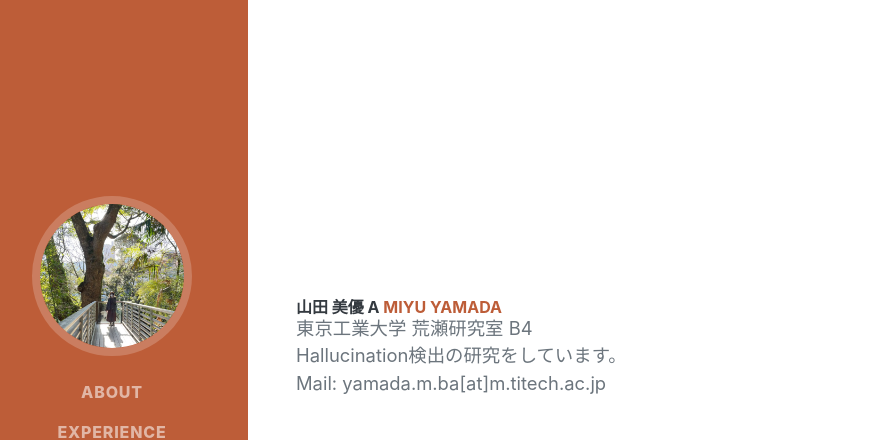
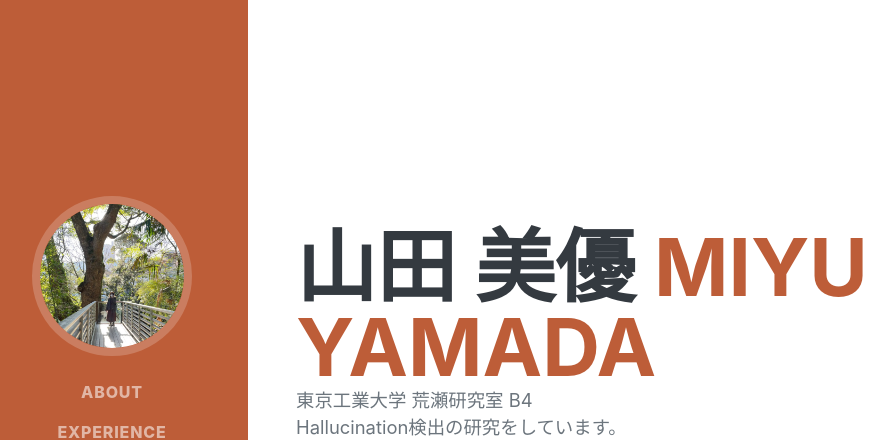
Before and after one commit to miyu-y/miyu-y.github.io, a plain HTML site: page template/index.html in a window 1280 px wide. Shown: the top 440 px of the page, without its empty margins (24-918 px from the left). Drawn offline with nearby package versions, Linux system fonts and the light colour scheme; a web font is replaced by a local one.

Commit message:
Update index.html

```diff
--- a/template/index.html
+++ b/template/index.html
@@ -39,8 +39,8 @@
             <!-- About-->
             <section class="resume-section" id="about">
                 <div class="resume-section-content">
-                    <h1 class="mb-0" style="font-size: 1rem;">
-                        山田 美優 a
+                    <h1 class="mb-0" style="font-size: 5rem;">
+                        山田 美優
                         <span class="text-primary">Miyu Yamada</span>
                     </h1>
                     <p class="lead mb-5">東京工業大学 荒瀬研究室 B4 <br>Hallucination検出の研究をしています。<br>Mail: yamada.m.ba[at]m.titech.ac.jp</p>
```
